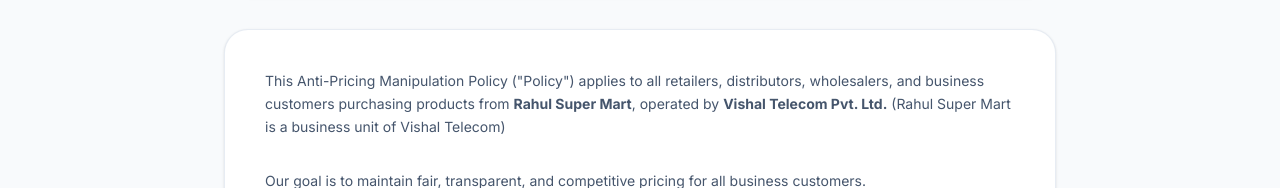
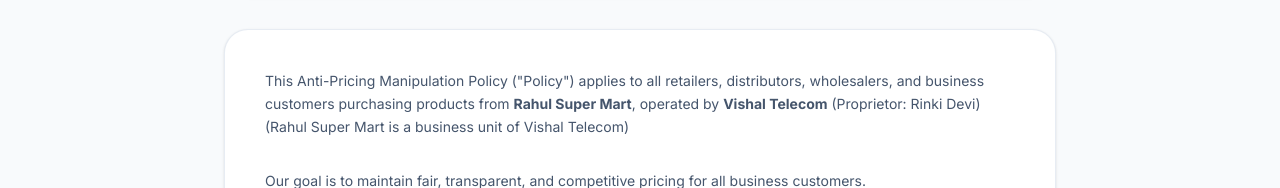
Before and after one commit to RSG2309/Rahulmart, a Next.js app in the folder frontend/: page /anti-pricing-manipulation in a window 1280 px wide. Shown: the part 282-470 px from the top of the page. Built offline with nearby package versions, Linux system fonts and the light colour scheme; no server answers.

Commit message:
Update legal entity from Pvt Ltd to Vishal Telecom (Proprietor: Rinki Devi)

```diff
--- a/frontend/src/app/anti-pricing-manipulation/page.tsx
+++ b/frontend/src/app/anti-pricing-manipulation/page.tsx
@@ -38,7 +38,7 @@
         <div className="bg-white border border-slate-200/80 rounded-3xl p-8 sm:p-10 shadow-sm space-y-8 text-slate-700 leading-relaxed text-sm">
 
           <p className="text-slate-600">
-            This Anti-Pricing Manipulation Policy (&quot;Policy&quot;) applies to all retailers, distributors, wholesalers, and business customers purchasing products from <strong>Rahul Super Mart</strong>, operated by <strong>Vishal Telecom Pvt. Ltd.</strong> (Rahul Super Mart is a business unit of Vishal Telecom)
+            This Anti-Pricing Manipulation Policy (&quot;Policy&quot;) applies to all retailers, distributors, wholesalers, and business customers purchasing products from <strong>Rahul Super Mart</strong>, operated by <strong>Vishal Telecom</strong> (Proprietor: Rinki Devi) (Rahul Super Mart is a business unit of Vishal Telecom)
           </p>
 
           <p className="text-slate-600">
@@ -211,7 +211,7 @@
               <span className="w-6 h-6 rounded-lg bg-indigo-50 text-indigo-600 flex items-center justify-center text-xs font-black">11</span>
               Policy Updates
             </h3>
-            <p>Vishal Telecom Pvt. Ltd. may update this Policy from time to time. The latest version will always be available on our website and will become effective upon publication.</p>
+            <p>Vishal Telecom (Proprietor: Rinki Devi) may update this Policy from time to time. The latest version will always be available on our website and will become effective upon publication.</p>
           </div>
 
           {/* Section 12 */}
@@ -222,7 +222,7 @@
             </h3>
             <div className="bg-slate-50 border border-slate-150 rounded-xl p-5 space-y-2 text-xs text-slate-600">
               <p className="font-extrabold text-slate-900 text-sm">Rahul Super Mart (A Unit of Vishal Telecom)</p>
-              <p>Operated by <strong>Vishal Telecom Pvt. Ltd.</strong></p>
+              <p>Operated by <strong>Vishal Telecom (Proprietor: Rinki Devi)</strong></p>
               <p><strong>Address:</strong> Sikta Bazar, West Champaran, Bihar – 845307, India</p>
               <p><strong>Email:</strong> vishaltelecomskt@gmail.com</p>
               <p><strong>Phone:</strong> +91 8210302931</p>
--- a/frontend/src/app/terms/page.tsx
+++ b/frontend/src/app/terms/page.tsx
@@ -38,7 +38,7 @@
         <div className="bg-white border border-slate-200/80 rounded-3xl p-8 sm:p-10 shadow-sm space-y-8 text-slate-700 leading-relaxed text-sm">
 
           <p className="text-slate-600">
-            Welcome to <strong>Rahul Super Mart</strong>, operated by <strong>Vishal Telecom Pvt. Ltd.</strong> (Rahul Super Mart is a business division of Vishal Telecom). These Business-to-Business (B2B) Terms of Service (&quot;Terms&quot;) govern the use of our website, mobile application, and related services by retailers, wholesalers, distributors, and other business customers (&quot;Buyer&quot;, &quot;You&quot;, or &quot;Your&quot;).
+            Welcome to <strong>Rahul Super Mart</strong>, operated by <strong>Vishal Telecom</strong> (Proprietor: Rinki Devi) (Rahul Super Mart is a business division of Vishal Telecom). These Business-to-Business (B2B) Terms of Service (&quot;Terms&quot;) govern the use of our website, mobile application, and related services by retailers, wholesalers, distributors, and other business customers (&quot;Buyer&quot;, &quot;You&quot;, or &quot;Your&quot;).
           </p>
 
           <p className="text-slate-600">
@@ -55,7 +55,7 @@
             </h3>
             <div className="bg-slate-50 border border-slate-150 rounded-xl p-4 space-y-1.5 text-xs text-slate-600">
               <p><strong>Business Name:</strong> Rahul Super Mart (A Unit of Vishal Telecom)</p>
-              <p><strong>Legal Entity:</strong> Vishal Telecom Pvt. Ltd.</p>
+              <p><strong>Legal Entity:</strong> Vishal Telecom (Proprietorship Firm - Proprietor: Rinki Devi)</p>
               <p><strong>Business Address:</strong> Sikta Bazar, West Champaran, Bihar – 845307, India</p>
             </div>
           </div>
@@ -217,7 +217,7 @@
               <span className="w-6 h-6 rounded-lg bg-indigo-50 text-indigo-600 flex items-center justify-center text-xs font-black">12</span>
               Intellectual Property
             </h3>
-            <p>All website content, including logos, product listings, graphics, software, text, and trademarks, belongs to Vishal Telecom Pvt. Ltd. or its licensors and is protected under applicable intellectual property laws.</p>
+            <p>All website content, including logos, product listings, graphics, software, text, and trademarks, belongs to Vishal Telecom (Proprietor: Rinki Devi) or its licensors and is protected under applicable intellectual property laws.</p>
           </div>
 
           {/* Section 13 */}
@@ -226,7 +226,7 @@
               <span className="w-6 h-6 rounded-lg bg-indigo-50 text-indigo-600 flex items-center justify-center text-xs font-black">13</span>
               Limitation of Liability
             </h3>
-            <p>To the maximum extent permitted by law, Vishal Telecom Pvt. Ltd. shall not be liable for any indirect, incidental, special, consequential, or punitive damages arising from the use of our platform or products.</p>
+            <p>To the maximum extent permitted by law, Vishal Telecom (Proprietor: Rinki Devi) shall not be liable for any indirect, incidental, special, consequential, or punitive damages arising from the use of our platform or products.</p>
             <p>Our total liability shall not exceed the amount paid for the relevant order.</p>
           </div>
 
@@ -291,8 +291,8 @@
               Contact Us
             </h3>
             <div className="bg-slate-50 border border-slate-150 rounded-xl p-5 space-y-2 text-xs text-slate-600">
-              <p className="font-extrabold text-slate-900 text-sm">Vishal Store</p>
-              <p>Operated by <strong>Vishal Telecom Pvt. Ltd.</strong></p>
+              <p className="font-extrabold text-slate-900 text-sm">Rahul Super Mart (Vishal Telecom)</p>
+              <p>Operated by <strong>Vishal Telecom (Proprietor: Rinki Devi)</strong></p>
               <p><strong>Address:</strong> Sikta Bazar, West Champaran, Bihar – 845307, India</p>
               <p><strong>Email:</strong> vishaltelecomskt@gmail.com</p>
               <p><strong>Phone:</strong> +91 8210302931</p>
--- a/frontend/src/utils/invoiceImage.ts
+++ b/frontend/src/utils/invoiceImage.ts
@@ -38,7 +38,7 @@
 
   ctx.fillStyle = '#475569';
   ctx.font = '500 11.5px -apple-system, BlinkMacSystemFont, "Segoe UI", Roboto, sans-serif';
-  ctx.fillText('Vishal Telecom Pvt LTD, Sikta Bazar, W. Champaran, Bihar - 845307', 48, 76);
+  ctx.fillText('Vishal Telecom (Prop. Rinki Devi), Sikta Bazar, W. Champaran, Bihar - 845307', 48, 76);
   ctx.fillText('Email: vishalstoresikta@gmail.com   |   BUSINESS PAN: AAUFV9462B', 48, 93);
 
   // Header Right: Invoice Title & Badge
```
Also changed, not shown: 2 other files (tests, documents, lock files or other folders).
